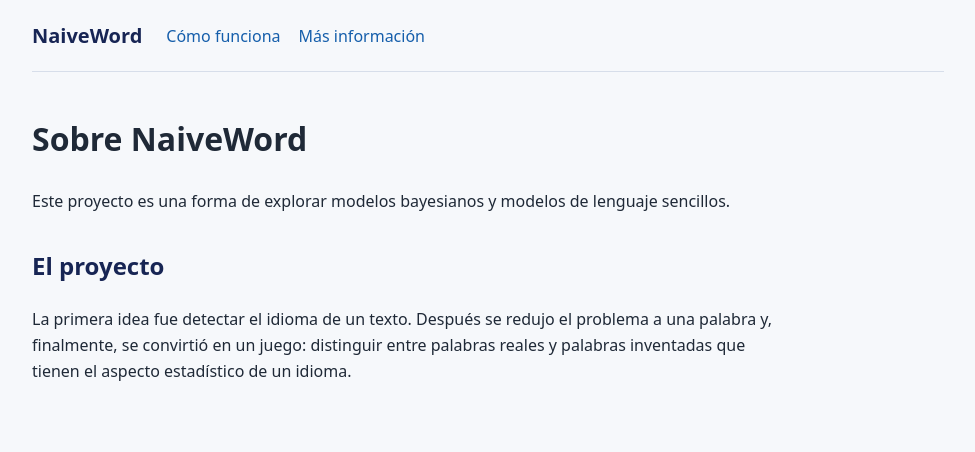
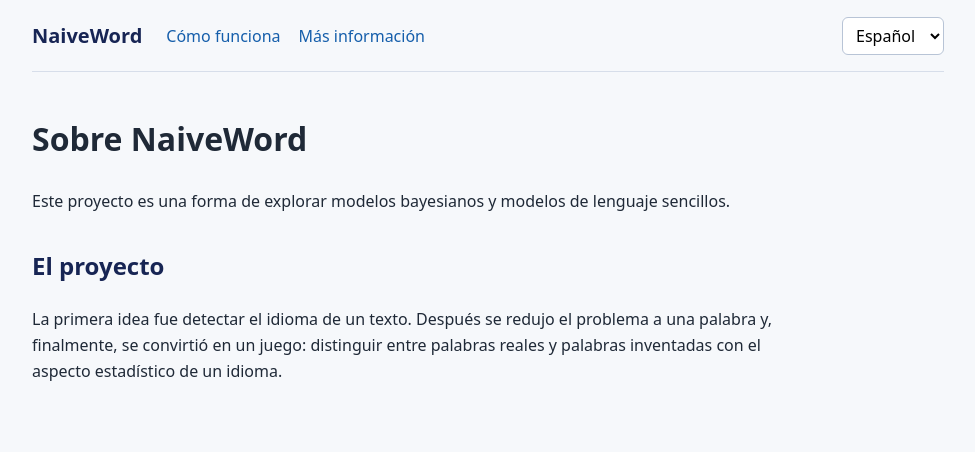
Before and after one commit to icases/naive, a website: page contacto.html in a window 1280 px wide. Shown: the whole page, without its empty margins (152-1127 px from the left). Drawn offline with Linux system fonts and the light colour scheme.

Commit message:
Translate information pages

```diff
--- a/contacto.html
+++ b/contacto.html
@@ -5,14 +5,16 @@
   <meta name="viewport" content="width=device-width, initial-scale=1">
   <title>NaiveWord · Más información</title>
   <link rel="stylesheet" href="css/site.css">
+  <script src="js/info-pages.js" defer></script>
 </head>
-<body>
+<body data-page="about">
   <div class="site-shell">
     <header class="site-header">
       <a class="brand" href="index.html">NaiveWord</a>
-      <nav aria-label="Navegación principal"><a href="how-to.html">Cómo funciona</a><a href="contacto.html">Más información</a></nav>
+      <nav aria-label="Navegación principal"><a id="howToLink" href="how-to.html">Cómo funciona</a><a id="infoLink" href="contacto.html">Más información</a></nav>
+      <label class="language-picker" for="languagePicker"><span class="sr-only" id="languagePickerLabel">Idioma</span><select id="languagePicker"><option value="es">Español</option><option value="en">English</option><option value="it">Italiano</option><option value="de">Deutsch</option></select></label>
     </header>
-    <main class="info-content">
+    <main class="info-content" id="pageContent">
       <h1>Sobre NaiveWord</h1>
       <p>Este proyecto es una forma de explorar modelos bayesianos y modelos de lenguaje sencillos.</p>
       <h2>El proyecto</h2>
--- /dev/null
+++ b/js/info-pages.js
@@ -0,0 +1,35 @@
+const pages = {
+  howto: {
+    es: { picker: 'Idioma', howTo: 'Cómo funciona', info: 'Más información', title: 'NaiveWord · Cómo funciona', content: `<h1>¿Cómo funciona?</h1><p>NaiveWord usa un modelo probabilístico basado en frecuencias de grupos de cuatro letras.</p><h2>Un idioma como conjunto de n-gramas</h2><p>Un idioma puede describirse por la frecuencia con la que aparecen combinaciones de letras. Estas frecuencias permiten reconocer palabras reales e inventar otras que parecen pertenecer a un idioma.</p><h2>Extracción de 4-gramas</h2><p>Partimos de listas públicas de palabras y contamos todas sus secuencias de cuatro caracteres, incluidos marcadores para el principio y el final.</p><img src="img/gramas.png" alt="Ejemplo de extracción de 4-gramas"><h2>Generación de palabras</h2><p>El generador añade una letra cada vez y elige, ponderando la frecuencia, un 4-grama que coincida con las tres últimas letras.</p><img src="img/generate.png" alt="Ejemplo de generación de palabras"><h2>Limitaciones</h2><p>El modelo no entiende el significado ni la gramática. Puede generar palabras largas o combinaciones de acentos poco naturales.</p>` },
+    en: { picker: 'Language', howTo: 'How it works', info: 'More information', title: 'NaiveWord · How it works', content: `<h1>How does it work?</h1><p>NaiveWord uses a probabilistic model based on the frequency of four-letter groups.</p><h2>A language as a set of n-grams</h2><p>A language can be described by how often letter combinations occur. Those frequencies let us recognise real words and invent new ones that resemble a language.</p><h2>Extracting 4-grams</h2><p>We start from public word lists and count every sequence of four characters, including markers for the start and end of a word.</p><img src="img/gramas.png" alt="Example of 4-gram extraction"><h2>Generating new words</h2><p>The generator adds one letter at a time and chooses a 4-gram that matches the last three letters, weighted by its frequency.</p><img src="img/generate.png" alt="Example of word generation"><h2>Limitations</h2><p>The model does not understand meaning or grammar. It can produce long words or unusual accent combinations.</p>` },
+    it: { picker: 'Lingua', howTo: 'Come funziona', info: 'Maggiori informazioni', title: 'NaiveWord · Come funziona', content: `<h1>Come funziona?</h1><p>NaiveWord usa un modello probabilistico basato sulla frequenza di gruppi di quattro lettere.</p><h2>Una lingua come insieme di n-grammi</h2><p>Una lingua può essere descritta dalla frequenza delle combinazioni di lettere. Queste frequenze permettono di riconoscere parole vere e inventarne altre che sembrano appartenere a una lingua.</p><h2>Estrazione dei 4-grammi</h2><p>Partiamo da liste pubbliche di parole e contiamo tutte le sequenze di quattro caratteri, inclusi i marcatori di inizio e fine parola.</p><img src="img/gramas.png" alt="Esempio di estrazione dei 4-grammi"><h2>Generazione di parole</h2><p>Il generatore aggiunge una lettera alla volta e sceglie un 4-gramma che corrisponde alle ultime tre lettere, ponderato in base alla frequenza.</p><img src="img/generate.png" alt="Esempio di generazione di parole"><h2>Limiti</h2><p>Il modello non capisce il significato né la grammatica. Può generare parole lunghe o combinazioni di accenti insolite.</p>` },
+    de: { picker: 'Sprache', howTo: 'So funktioniert es', info: 'Mehr Informationen', title: 'NaiveWord · So funktioniert es', content: `<h1>Wie funktioniert es?</h1><p>NaiveWord nutzt ein Wahrscheinlichkeitsmodell, das auf der Häufigkeit von Vierergruppen aus Buchstaben beruht.</p><h2>Eine Sprache als Menge von n-Grammen</h2><p>Eine Sprache lässt sich durch die Häufigkeit von Buchstabenkombinationen beschreiben. Damit lassen sich echte Wörter erkennen und neue Wörter erzeugen, die wie eine Sprache wirken.</p><h2>4-Gramme extrahieren</h2><p>Wir beginnen mit öffentlichen Wortlisten und zählen jede Folge aus vier Zeichen, einschließlich Markierungen für Wortanfang und Wortende.</p><img src="img/gramas.png" alt="Beispiel für die Extraktion von 4-Grammen"><h2>Wörter erzeugen</h2><p>Der Generator fügt jeweils einen Buchstaben hinzu und wählt ein 4-Gramm, das zu den letzten drei Buchstaben passt, gewichtet nach Häufigkeit.</p><img src="img/generate.png" alt="Beispiel für die Worterzeugung"><h2>Grenzen</h2><p>Das Modell versteht weder Bedeutung noch Grammatik. Es kann lange Wörter oder ungewöhnliche Akzentkombinationen erzeugen.</p>` }
+  },
+  about: {
+    es: { picker: 'Idioma', howTo: 'Cómo funciona', info: 'Más información', title: 'NaiveWord · Más información', content: `<h1>Sobre NaiveWord</h1><p>Este proyecto es una forma de explorar modelos bayesianos y modelos de lenguaje sencillos.</p><h2>El proyecto</h2><p>La primera idea fue detectar el idioma de un texto. Después se redujo el problema a una palabra y, finalmente, se convirtió en un juego: distinguir entre palabras reales y palabras inventadas con el aspecto estadístico de un idioma.</p>` },
+    en: { picker: 'Language', howTo: 'How it works', info: 'More information', title: 'NaiveWord · About', content: `<h1>About NaiveWord</h1><p>This project is a way to explore Bayesian models and simple language models.</p><h2>The project</h2><p>The first idea was to detect the language of a text. It was then reduced to one word and eventually became a game: tell real words from invented words with the statistical appearance of a language.</p>` },
+    it: { picker: 'Lingua', howTo: 'Come funziona', info: 'Maggiori informazioni', title: 'NaiveWord · Informazioni', content: `<h1>Informazioni su NaiveWord</h1><p>Questo progetto è un modo per esplorare modelli bayesiani e semplici modelli linguistici.</p><h2>Il progetto</h2><p>La prima idea era rilevare la lingua di un testo. Poi il problema è stato ridotto a una sola parola e infine è diventato un gioco: distinguere parole vere da parole inventate con l'aspetto statistico di una lingua.</p>` },
+    de: { picker: 'Sprache', howTo: 'So funktioniert es', info: 'Mehr Informationen', title: 'NaiveWord · Über', content: `<h1>Über NaiveWord</h1><p>Dieses Projekt erforscht Bayes-Modelle und einfache Sprachmodelle.</p><h2>Das Projekt</h2><p>Die erste Idee war, die Sprache eines Textes zu erkennen. Später wurde das Problem auf ein einzelnes Wort reduziert und schließlich zu einem Spiel: echte Wörter von erfundenen Wörtern mit dem statistischen Erscheinungsbild einer Sprache zu unterscheiden.</p>` }
+  }
+};
+
+document.addEventListener('DOMContentLoaded', () => {
+  const page = document.body.dataset.page;
+  const requested = new URLSearchParams(window.location.search).get('lang');
+  const language = pages[page][requested] ? requested : 'es';
+  const copy = pages[page][language];
+  document.documentElement.lang = language;
+  document.title = copy.title;
+  document.getElementById('languagePickerLabel').textContent = copy.picker;
+  document.getElementById('languagePicker').value = language;
+  document.getElementById('howToLink').textContent = copy.howTo;
+  document.getElementById('infoLink').textContent = copy.info;
+  document.getElementById('howToLink').href = `how-to.html?lang=${language}`;
+  document.getElementById('infoLink').href = `contacto.html?lang=${language}`;
+  document.getElementById('pageContent').innerHTML = copy.content;
+  document.getElementById('languagePicker').addEventListener('change', (event) => {
+    const url = new URL(window.location.href);
+    url.searchParams.set('lang', event.target.value);
+    window.location.assign(`${url.pathname}${url.search}`);
+  });
+});
```
Also changed, not shown: how-to.html (+5 -3 lines), test/server.test.mjs (+12 -0 lines).
